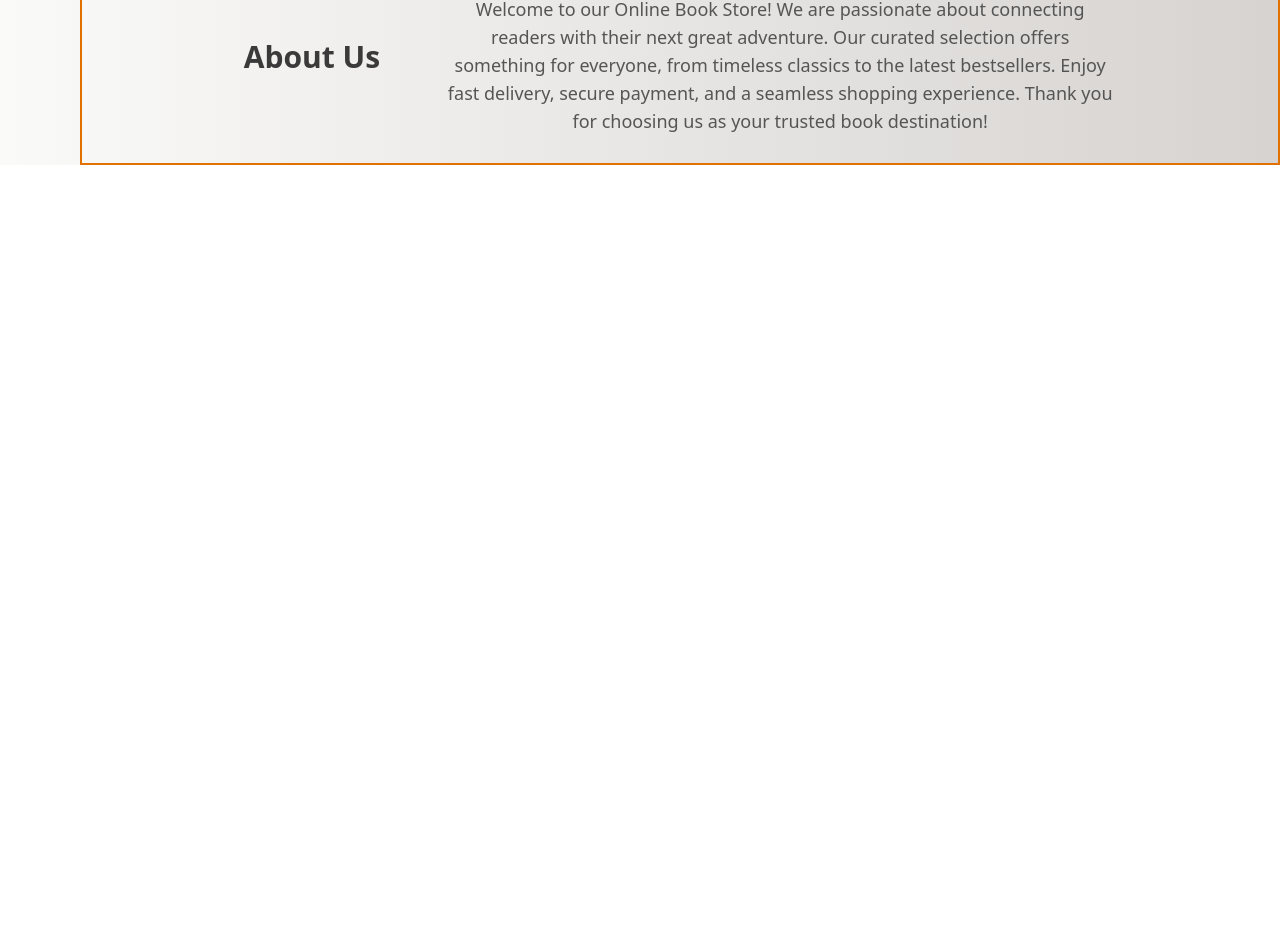
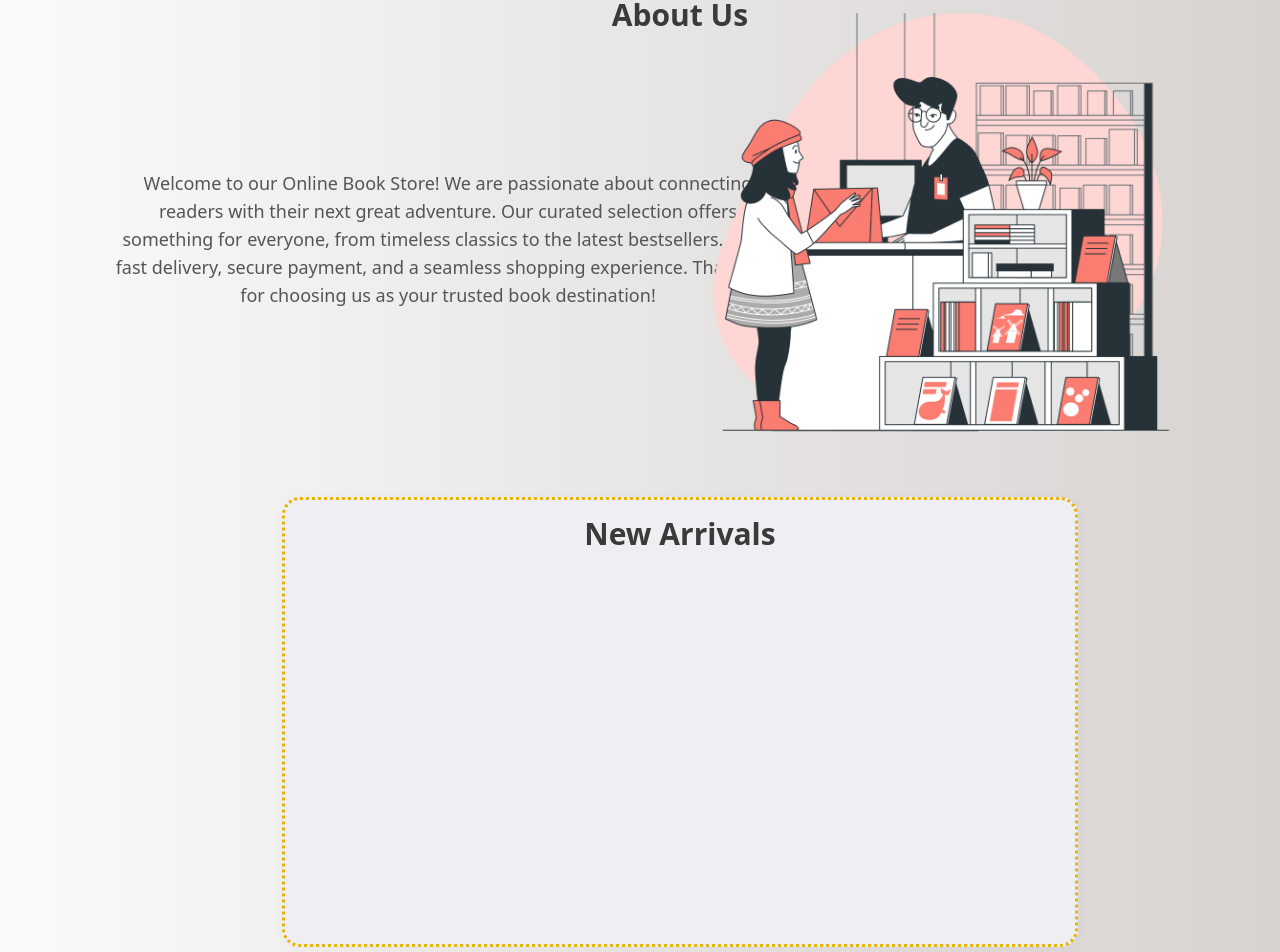
Before and after one commit to DasunNirmal/Book-Store, a React (Vite) app: page /home in a window 1280 px wide. Shown: the part 1163-2115 px from the top of the page. Before the commit the page ends 1328 px from the top, so only its background shows below. Built offline with nearby package versions, Linux system fonts and the light colour scheme.

Commit message:
New Arrivals section

```diff
--- a/src/pages/Home.tsx
+++ b/src/pages/Home.tsx
@@ -81,11 +81,22 @@ export const Home = () => {
                 initial={{ width: `calc(100% - ${sidebarWidth}px)` }}
                 animate={{ width: `calc(100% - ${sidebarWidth}px)` }}
                 transition={{ type: "spring", stiffness: 100, delay: open ? 0 : 0.5 }}
-                className='h-[200px] absolute top-[1128px] right-0 p-8 flex gap-16 justify-center items-center border-2 border-amber-600'>
-                <h2 className="text-3xl font-bold mb-4 text-[#3a3a3a]">About Us</h2>
-                <p className="max-w-2xl text-lg text-[#555] text-center">
+                className='h-[500px] absolute top-[1128px] right-0 p-8 flex flex-col gap-10 justify-start items-start'>
+                <h2 className="text-3xl font-bold mb-4 text-[#3a3a3a] self-center">About Us</h2>
+                <p className="max-w-2xl text-lg text-[#555] text-center mt-20">
                     Welcome to our Online Book Store! We are passionate about connecting readers with their next great adventure. Our curated selection offers something for everyone, from timeless classics to the latest bestsellers. Enjoy fast delivery, secure payment, and a seamless shopping experience. Thank you for choosing us as your trusted book destination!
                 </p>
+                <div className="bg-[url('assets/Bookshop-bro.png')] bg-no-repeat bg-center bg-cover h-[475px] w-[478px] absolute bottom-0 right-[100px]"></div>
+            </motion.div>
+
+            <motion.div
+                initial={{ width: `calc(100% - ${sidebarWidth}px)` }}
+                animate={{ width: `calc(100% - ${sidebarWidth}px)` }}
+                transition={{ type: "spring", stiffness: 100, delay: open ? 0 : 0.5 }}
+                className='h-[500px] absolute top-[1628px] right-0 p-8 flex justify-center items-center'>
+                <motion.div className='newArrival self-baseline flex justify-center items-center'>
+                    <h2 className="text-3xl font-bold mt-4 text-[#3a3a3a] self-start">New Arrivals</h2>
+                </motion.div>
             </motion.div>
         </>
     );
```
